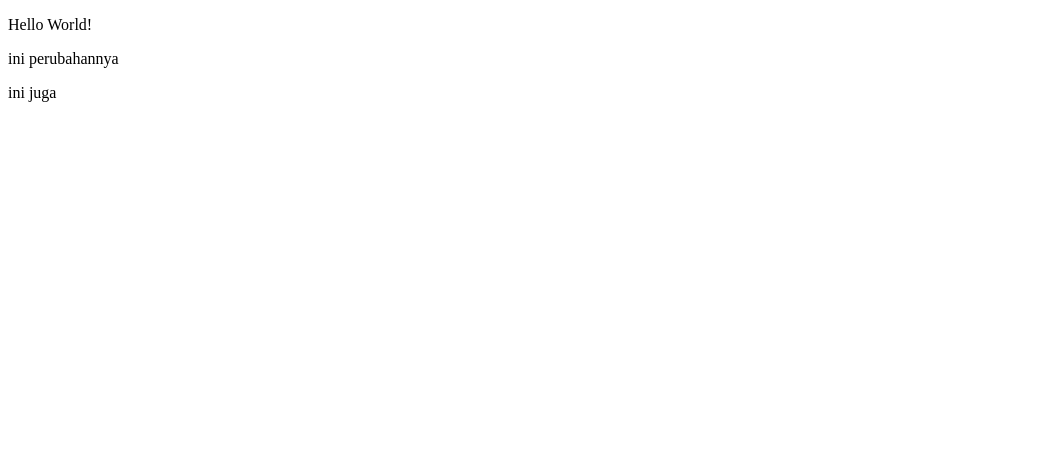
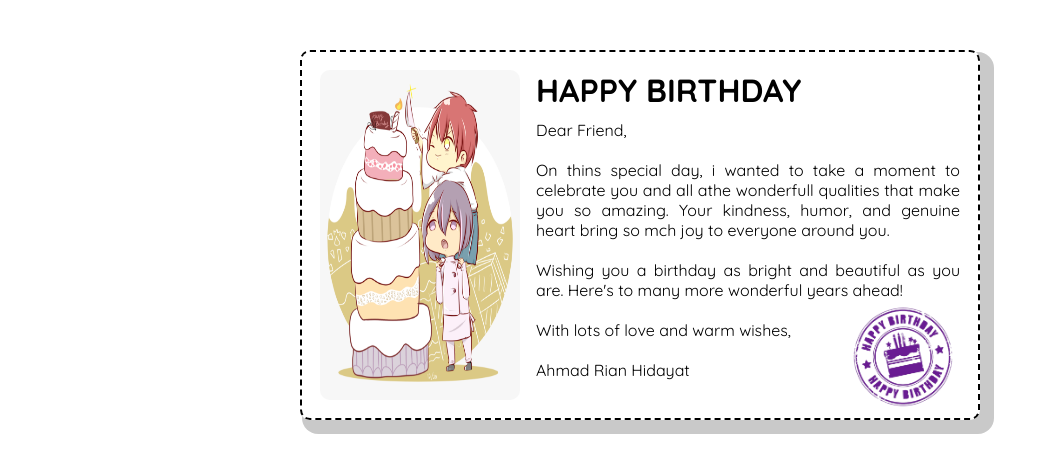
Before and after one commit to ARianHidayat/simpleBirthDayPage_Msib7, a plain HTML site: page index.html in a window 1280 px wide. Shown: the whole page, without its empty margins (0-1049 px from the left). Drawn offline with Linux system fonts and the light colour scheme.

Commit message:
already simple styling

```diff
--- a/index.html
+++ b/index.html
@@ -4,11 +4,23 @@
     <meta charset="UTF-8">
     <meta name="viewport" content="width=device-width, initial-scale=1.0">
     <title>Simple Birth Day Page</title>
+    <link rel="preconnect" href="https://fonts.googleapis.com">
+    <link rel="preconnect" href="https://fonts.gstatic.com" crossorigin>
+    <link href="https://fonts.googleapis.com/css2?family=Quicksand:wght@300..700&display=swap" rel="stylesheet">
     <link rel="stylesheet" href="style.css">
 </head>
 <body>
-    <p>Hello World!</p>
-    <p>ini perubahannya</p>
-    <p>ini juga</p>
+    <div class="container">
+        <img src="foto.png" alt="foto ulang tahun">
+        <div class="txt">
+            <h1>HAPPY BIRTHDAY</h1>
+            <p>Dear Friend,</p>
+            <p>On thins special day, i wanted to take a moment to celebrate you and all athe wonderfull qualities that make you so amazing. Your kindness, humor, and genuine heart bring so mch joy to everyone around you.</p>
+            <p>Wishing you a birthday as bright and beautiful as you are. Here's to many more wonderful years ahead!</p>
+            <p>With lots of love and warm wishes,</p>
+            <p>Ahmad Rian Hidayat</p>
+        </div>
+        <img class="stamp" src="birthday_stamp-removebg-preview.png" alt="">
+    </div>
 </body>
 </html>
--- a/style.css
+++ b/style.css
@@ -0,0 +1,36 @@
+* {
+    padding: 0;
+    margin: 0;
+    box-sizing: border-box;
+    font-family: "Quicksand";
+}
+.container {
+    position: relative;
+    border: 2px dashed black;
+    width: 680px;
+    display: flex;
+    margin: 50px auto;
+    padding: 18px;
+    border-radius: 10px;
+    box-shadow: 8px 8px 0 6px rgba(0, 0, 0, 0.211)
+}
+img {
+    width: 200px;
+    border-radius: 10px;
+}
+.txt{
+    margin-left: 16px;
+}
+.txt p{
+    margin-bottom: 20px;
+    text-align: justify;
+}
+.txt h1 {
+    margin-bottom: 10px;
+}
+.stamp {
+    position: absolute;
+    right: 20px;
+    bottom: 0;
+    width: 110px;
+}
```
Also changed, not shown: birthday_stamp-removebg-preview.png (added), foto.png (added).
